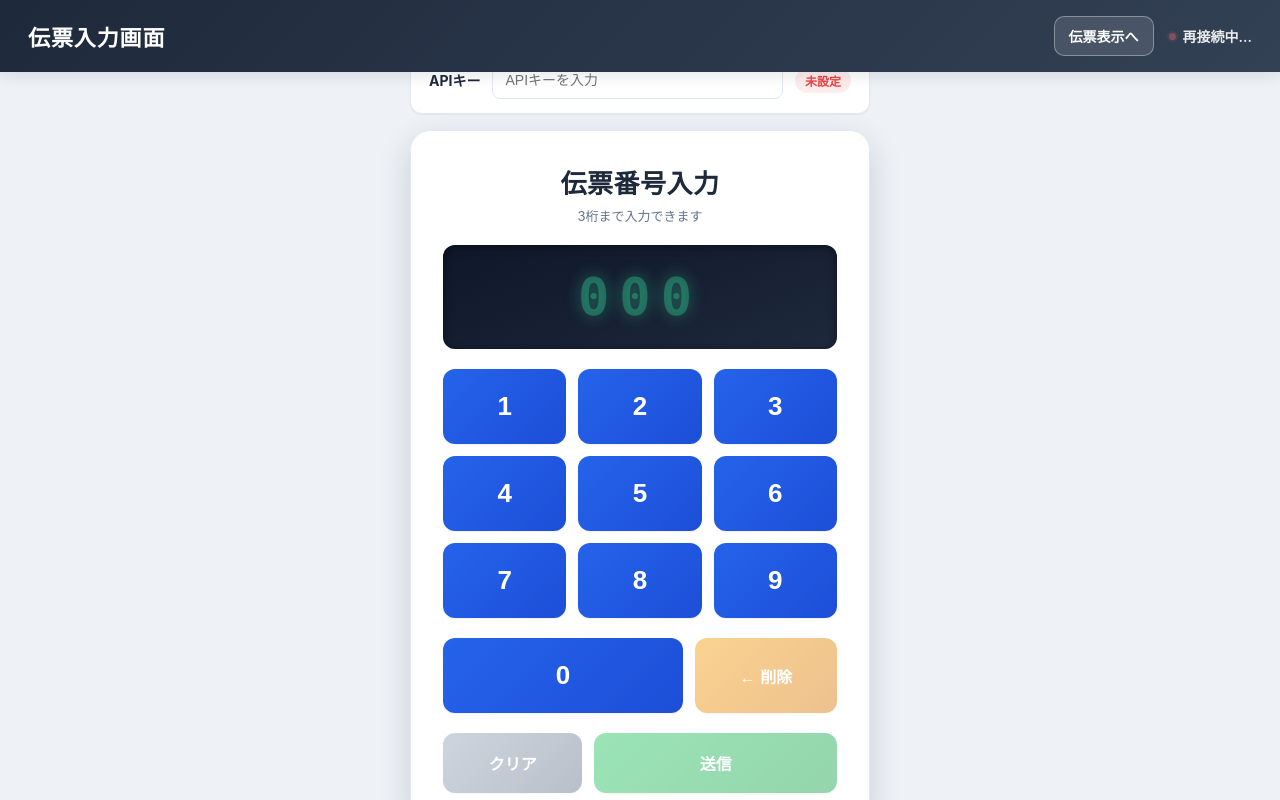
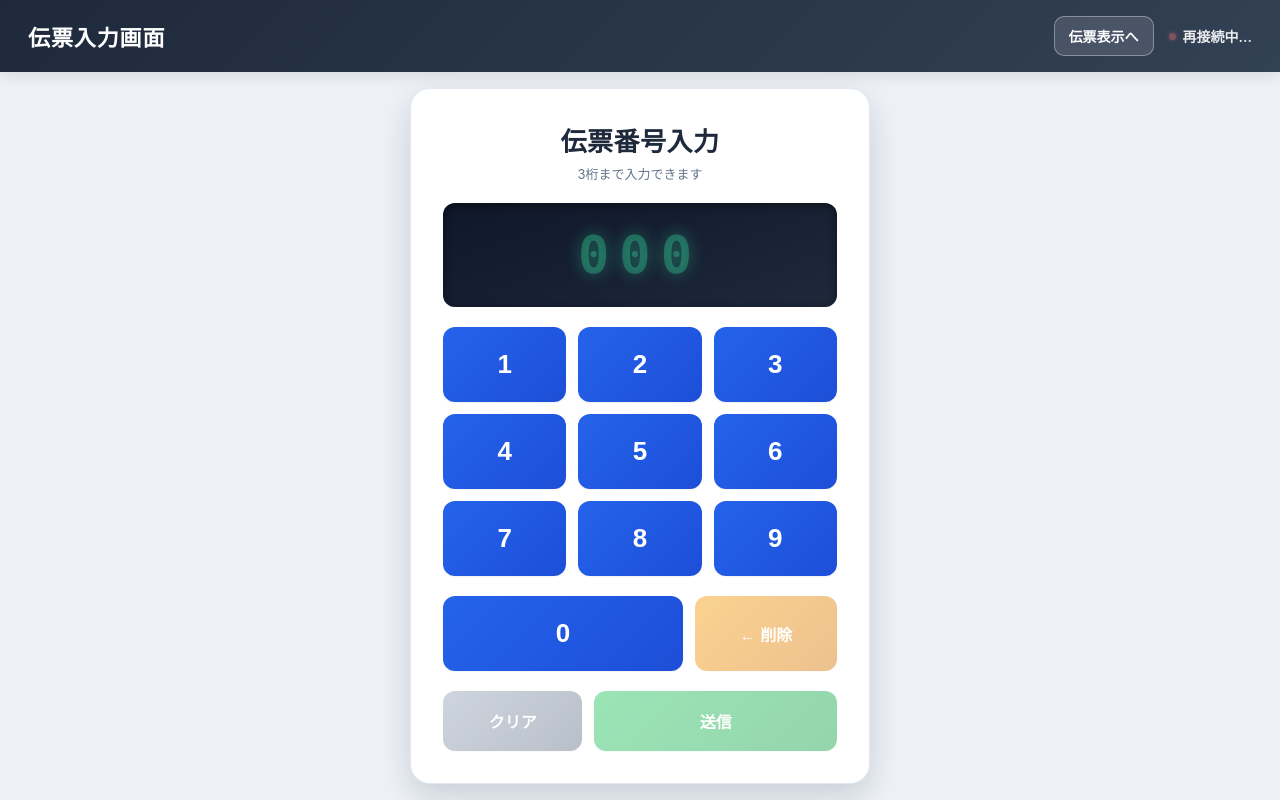
Before and after one commit to nagito-hiroshima/recipient_number_display_app, a React (Vite) app: page /number-input in a window 1280 px wide. Built offline with nearby package versions, Linux system fonts and the light colour scheme; no server answers.

Commit message:
Move API key entry out of ticket input screen

```diff
--- a/src/App.tsx
+++ b/src/App.tsx
@@ -9,27 +9,20 @@ export const InputScreen: React.FC = () => {
   const navigate = useNavigate();
   const { isConnected } = useWebSocket();
   const [isLoading, setIsLoading] = useState(false);
-  const [apiKey, setApiKey] = useState<string>(
-    () => localStorage.getItem(API_KEY_STORAGE_KEY) || ''
-  );
-
-  const handleApiKeyChange = (value: string) => {
-    setApiKey(value);
-    localStorage.setItem(API_KEY_STORAGE_KEY, value);
-  };
 
   const handleSubmitTicket = async (ticketId: string) => {
-    if (!apiKey.trim()) {
-      throw new Error('APIキーを入力してください');
+    const apiKey = localStorage.getItem(API_KEY_STORAGE_KEY)?.trim() || '';
+    if (!apiKey) {
+      throw new Error('APIキーが未登録です。伝票表示画面（/）からAPIキーを登録してください');
     }
+
     setIsLoading(true);
     try {
-      const token = apiKey.trim();
       const response = await fetch('/api/tickets', {
         method: 'POST',
         headers: {
           'Content-Type': 'application/json',
-          'Authorization': `Bearer ${token}`,
+          'Authorization': `Bearer ${apiKey}`,
         },
         body: JSON.stringify({ id: ticketId }),
       });
@@ -63,30 +56,6 @@ export const InputScreen: React.FC = () => {
       </header>
 
       <div style={styles.container}>
-        <div style={styles.apiKeyBox}>
-          <label style={styles.apiKeyLabel} htmlFor="api-key-input">
-            APIキー
-          </label>
-          <input
-            id="api-key-input"
-            className="text-input"
-            type="password"
-            value={apiKey}
-            onChange={(e) => handleApiKeyChange(e.target.value)}
-            placeholder="APIキーを入力"
-            autoComplete="off"
-            style={styles.apiKeyInput}
-          />
-          <span
-            style={{
-              ...styles.apiKeyStatus,
-              color: apiKey.trim() ? 'var(--success)' : 'var(--danger)',
-              backgroundColor: apiKey.trim() ? 'rgba(22,163,74,0.1)' : 'rgba(239,68,68,0.1)',
-            }}
-          >
-            {apiKey.trim() ? '設定済み' : '未設定'}
-          </span>
-        </div>
         <TicketInput onSubmit={handleSubmitTicket} isLoading={isLoading} />
       </div>
     </div>
@@ -148,38 +117,4 @@ const styles: { [key: string]: React.CSSProperties } = {
     gap: '16px',
     overflowY: 'auto',
   },
-  apiKeyBox: {
-    display: 'flex',
-    alignItems: 'center',
-    gap: '12px',
-    maxWidth: '460px',
-    width: '100%',
-    padding: '14px 18px',
-    backgroundColor: 'var(--surface)',
-    border: '1px solid var(--border)',
-    borderRadius: 'var(--radius-md)',
-    boxShadow: 'var(--shadow-sm)',
-  },
-  apiKeyLabel: {
-    fontSize: '14px',
-    fontWeight: 700,
-    color: 'var(--text)',
-    whiteSpace: 'nowrap',
-  },
-  apiKeyInput: {
-    flex: 1,
-    padding: '10px 12px',
-    fontSize: '14px',
-    border: '1px solid var(--border)',
-    borderRadius: 'var(--radius-sm)',
-    outline: 'none',
-    transition: 'border-color 0.15s ease, box-shadow 0.15s ease',
-  },
-  apiKeyStatus: {
-    fontSize: '12px',
-    fontWeight: 700,
-    padding: '4px 10px',
-    borderRadius: '999px',
-    whiteSpace: 'nowrap',
-  },
 };
```
